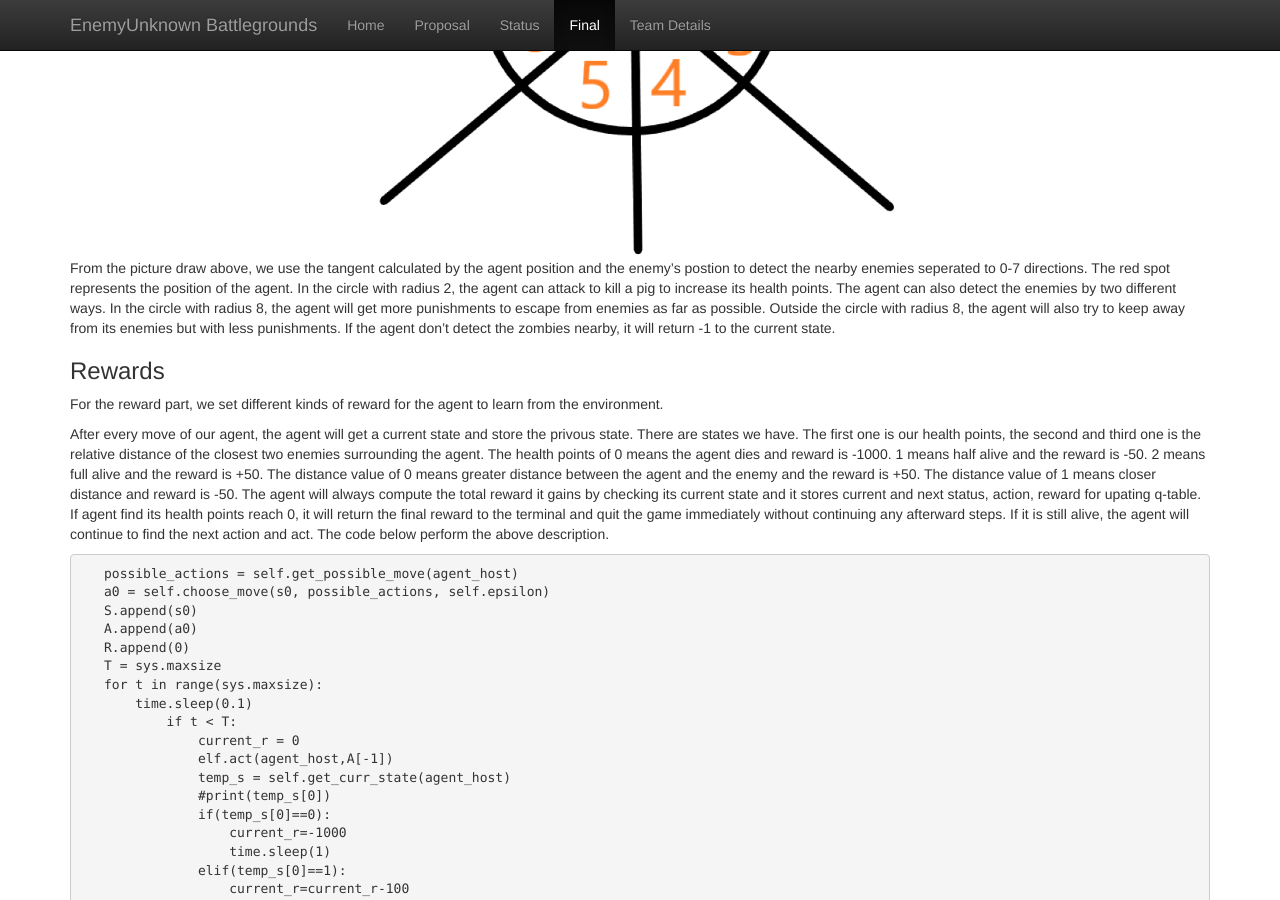
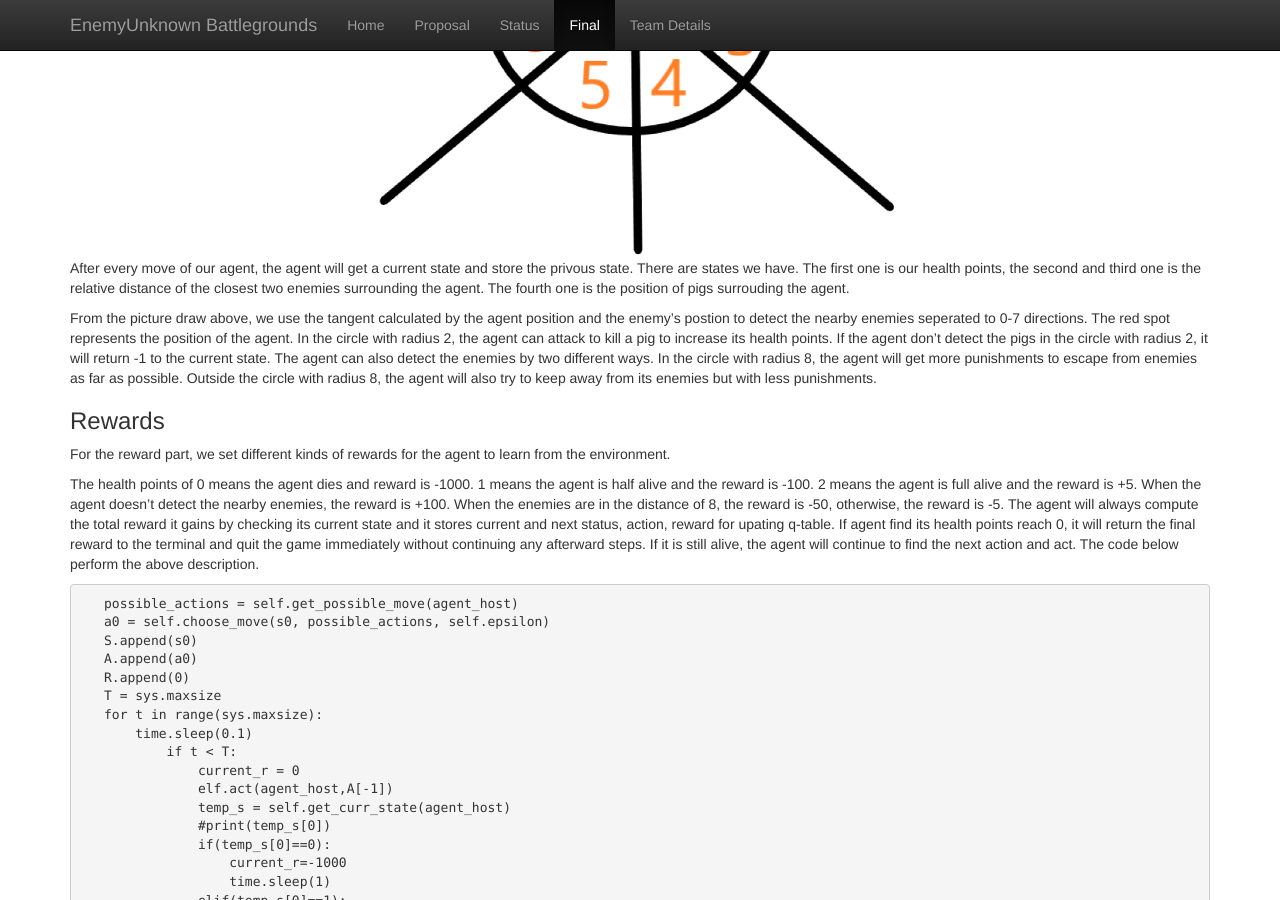
Before and after one commit to chenhaoy1/EnemyUnknown-Battlegrounds, a Jekyll site: the page built from docs/final.md, in a window 1280 px wide and 900 px high, scrolled down 3467 px. Built offline with Jekyll 4.4.1, drawn with Linux system fonts in a browser that asks for light colours.

Commit message:
Update final.md

````diff
--- a/docs/final.md
+++ b/docs/final.md
@@ -109,12 +109,14 @@ Below is corresponding action pseudocode code for reference.
 <img src="8.png" width="50%">
 </div>
 
-From the picture draw above, we use the tangent calculated by the agent position and the enemy's postion to detect the nearby enemies seperated to 0-7 directions. The red spot represents the position of the agent. In the circle with radius 2, the agent can attack to kill a pig to increase its health points. The agent can also detect the enemies by two different ways. In the circle with radius 8, the agent will get more punishments to escape from enemies as far as possible. Outside the circle with radius 8, the agent will also try to keep away from its enemies but with less punishments. If the agent don't detect the zombies nearby, it will return -1 to the current state.
+After every move of our agent, the agent will get a current state and store the privous state. There are states we have. The first one is our health points, the second and third one is the relative distance of the closest two enemies surrounding the agent. The fourth one is the position of pigs surrouding the agent.
+
+From the picture draw above, we use the tangent calculated by the agent position and the enemy's postion to detect the nearby enemies seperated to 0-7 directions. The red spot represents the position of the agent. In the circle with radius 2, the agent can attack to kill a pig to increase its health points. If the agent don't detect the pigs in the circle with radius 2, it will return -1 to the current state. The agent can also detect the enemies by two different ways. In the circle with radius 8, the agent will get more punishments to escape from enemies as far as possible. Outside the circle with radius 8, the agent will also try to keep away from its enemies but with less punishments.
 
 ### Rewards
-For the reward part, we set different kinds of reward for the agent to learn from the environment.
+For the reward part, we set different kinds of rewards for the agent to learn from the environment.
 
-After every move of our agent, the agent will get a current state and store the privous state. There are states we have. The first one is our health points, the second and third one is the relative distance of the closest two enemies surrounding the agent. The health points of 0 means the agent dies and reward is -1000. 1 means half alive and the reward is -50. 2 means full alive and the reward is +50. The distance value of 0 means greater distance between the agent and the enemy and the reward is +50. The distance value of 1 means closer distance and reward is -50. The agent will always compute the total reward it gains by checking its current state and it stores current and next status, action, reward for upating q-table. If agent find its health points reach 0, it will return the final reward to the terminal and quit the game immediately without continuing any afterward steps. If it is still alive, the agent will continue to find the next action and act. The code below perform the above description.
+The health points of 0 means the agent dies and reward is -1000. 1 means the agent is half alive and the reward is -100. 2 means the agent is full alive and the reward is +5. When the agent doesn't detect the nearby enemies, the reward is +100. When the enemies are in the distance of 8, the reward is -50, otherwise, the reward is -5. The agent will always compute the total reward it gains by checking its current state and it stores current and next status, action, reward for upating q-table. If agent find its health points reach 0, it will return the final reward to the terminal and quit the game immediately without continuing any afterward steps. If it is still alive, the agent will continue to find the next action and act. The code below perform the above description.
 
 ```python
    possible_actions = self.get_possible_move(agent_host)
````
